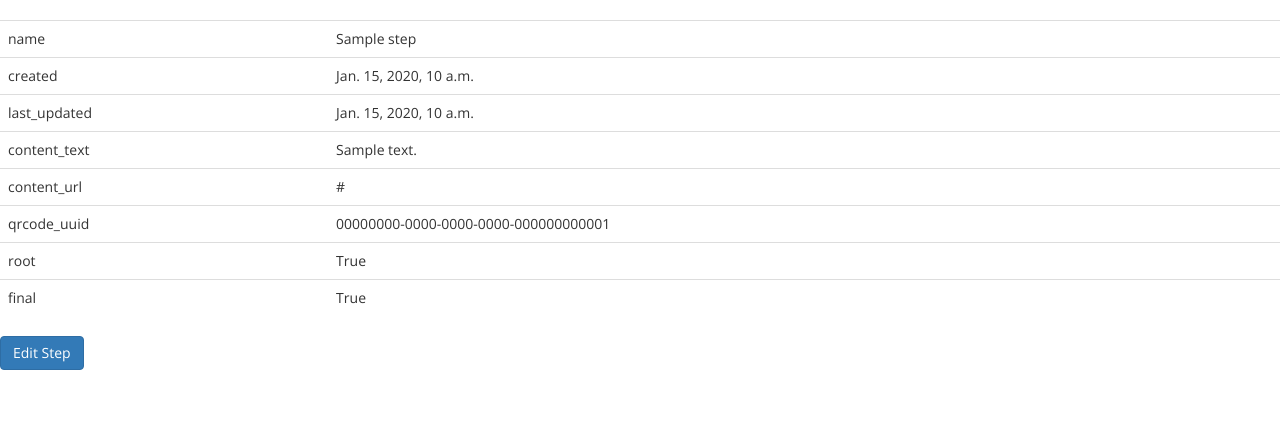
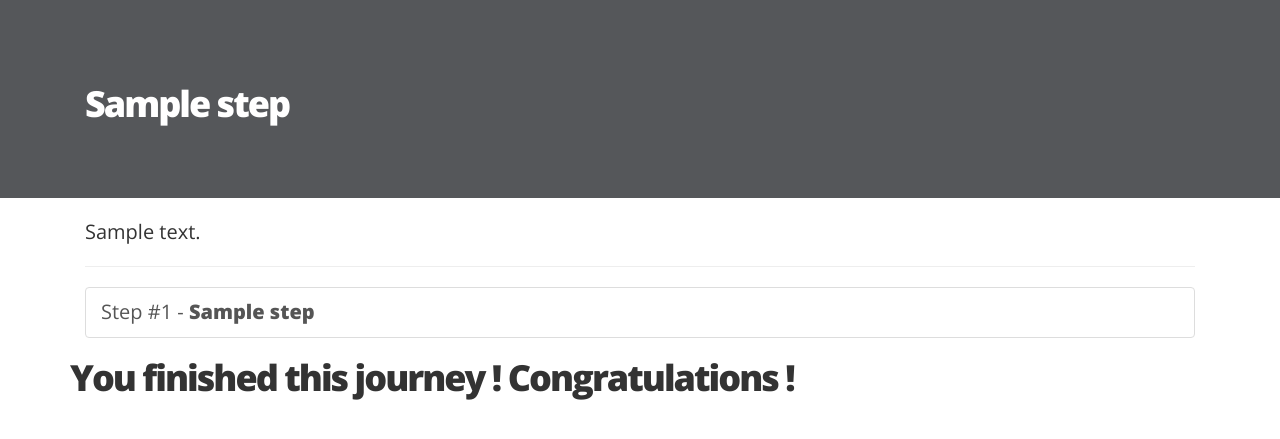
Before and after one commit to Ishydo/snapventure, a Django app: template snapventure-backend/snapventure/templates/snapventure/step_detail.html in a window 1280 px wide. Shown: the part 91-530 px from the top of the page. Run offline with Django 3.2, Linux system fonts and the light colour scheme; the template is opened without the code that fills it: values that come from a table or form of the project are taken from there, others are empty; tables that the repository leaves empty hold one stand-in row (values such as "Sample post"); grey boxes marked "Sample" are stand-in pictures; parts of the project's set-up code (start-up, migrations or seed data) failed here and were passed over; some libraries are stand-ins or nearby versions.

Commit message:
Update step view

```diff
--- a/snapventure-backend/snapventure/templates/snapventure/step_detail.html
+++ b/snapventure-backend/snapventure/templates/snapventure/step_detail.html
@@ -1,17 +1,105 @@
 {% extends 'snapventure/base.html' %}
+
 {% load static %}
+
+{% block styles %}
+<style>
+
+.navbar{
+  margin-bottom: 0;
+}
+
+#map-canvas {
+  height: 600px;
+}
+
+h1{
+  font-weight: 800;
+  font-family:'Open Sans';
+  letter-spacing: -2px;
+}
+
+p{
+  font-weight: 400;
+  font-family: 'Open Sans';
+}
+</style>
+{% endblock %}
+
 {% block content %}
 
-<table class="table">
-<tr><td>name</td><td>{{ object.name }}</td></tr>
-<tr><td>created</td><td>{{ object.created }}</td></tr>
-<tr><td>last_updated</td><td>{{ object.last_updated }}</td></tr>
-<tr><td>content_text</td><td>{{ object.content_text }}</td></tr>
-<tr><td>content_url</td><td>{{ object.content_url }}</td></tr>
-<tr><td>qrcode_uuid</td><td>{{ object.qrcode_uuid }}</td></tr>
-<tr><td>root</td><td>{{ object.root }}</td></tr>
-<tr><td>final</td><td>{{ object.final }}</td></tr>
-</table>
-<a class="btn btn-primary" href="{{object.get_update_url}}">Edit Step</a>
+
+<div class="container-fluid" style="background-image:url('{{ object.journey.img_ambiance.url }}'); background-size:cover; padding: 0px;">
+  <div class="container-fluid" style="background-color: rgba(0,0,0,.6); color: white; padding: 5% 0% 5% 0%;">
+    <div class="container">
+
+      <div class="col-md-12">
+        <h1>{{ object.name }}</h1>
+      </div>
+    </div>
+  </div>
+</div>
+<br/>
+<div class="container">
+
+  <div class="col-md-12" style="font-size: 15pt; text-align:justify;">
+    {{ object.content_text|safe }}
+
+    <hr/>
+
+    <div class="list-group">
+      {% for step in object.step_set.all|dictsort:"order_id" %}
+      <a href="{% url 'step_detail' step.slug %}" class="list-group-item">Step #{{step.order_id}} - <b>{{step.name}}</b></a>
+      {% endfor %}
+    </div>
+
+
+
+  </div>
+
+
+{% if not object.final  %}
+
+<h2>The next step is not far away !</h2>
+<p>Get ready for : <b>{{ next_step.name }}</b></p>
+    <div id="map-canvas"></div>
+{% else %}
+
+<h1>You finished this journey ! Congratulations !</h1>
+
+{% endif %}
+
+
+</div>
+
+{% if not object.final  %}
+
+<script src="https://maps.googleapis.com/maps/api/js?v=3&sensor=false&key=AIzaSyAj6kuXFBzL_NCXe3LVrAcvbM3Tk93Nimk"></script>
+<script>
+function initialize() {
+  var map = new google.maps.Map(document.getElementById('map-canvas'));
+  var bounds = new google.maps.LatLngBounds();
+  function addMarker(lat, lng, title, lab) {
+    var position = new google.maps.LatLng(lat, lng);
+    var marker = new google.maps.Marker({
+      position: position,
+      map: map,
+      clickable: true,
+      title: title,
+      label: lab
+    });
+    bounds.extend(position);
+  }
+
+
+  addMarker({{ next_step.position.latitude }}, {{ next_step.position.longitude }}, "{{ next_step.name }}", "{{ next_step.order_id }}");
+
+  map.fitBounds(bounds);
+}
+google.maps.event.addDomListener(window, 'load', initialize);
+</script>
+
+{% endif %}
+
 
 {% endblock %}
--- a/snapventure-backend/snapventure/views/step_views.py
+++ b/snapventure-backend/snapventure/views/step_views.py
@@ -138,6 +138,9 @@ class StepDetailView(LoginRequiredMixin, DetailView):
         self.object = self.get_object()
         context = self.get_context_data(object=self.object)
 
+        if not self.object.final:
+            context["next_step"] = Step.objects.get(journey=self.object.journey, order_id=self.object.order_id  + 1)
+
         if self.object.journey.creator == request.user.profile:                             # Request user is creator ?
             return self.render_to_response(context)
         else:
```
Also changed, not shown: snapventure-backend/snapventure/templates/snapventure/old_step_form.html (deleted, +0 -111 lines).
